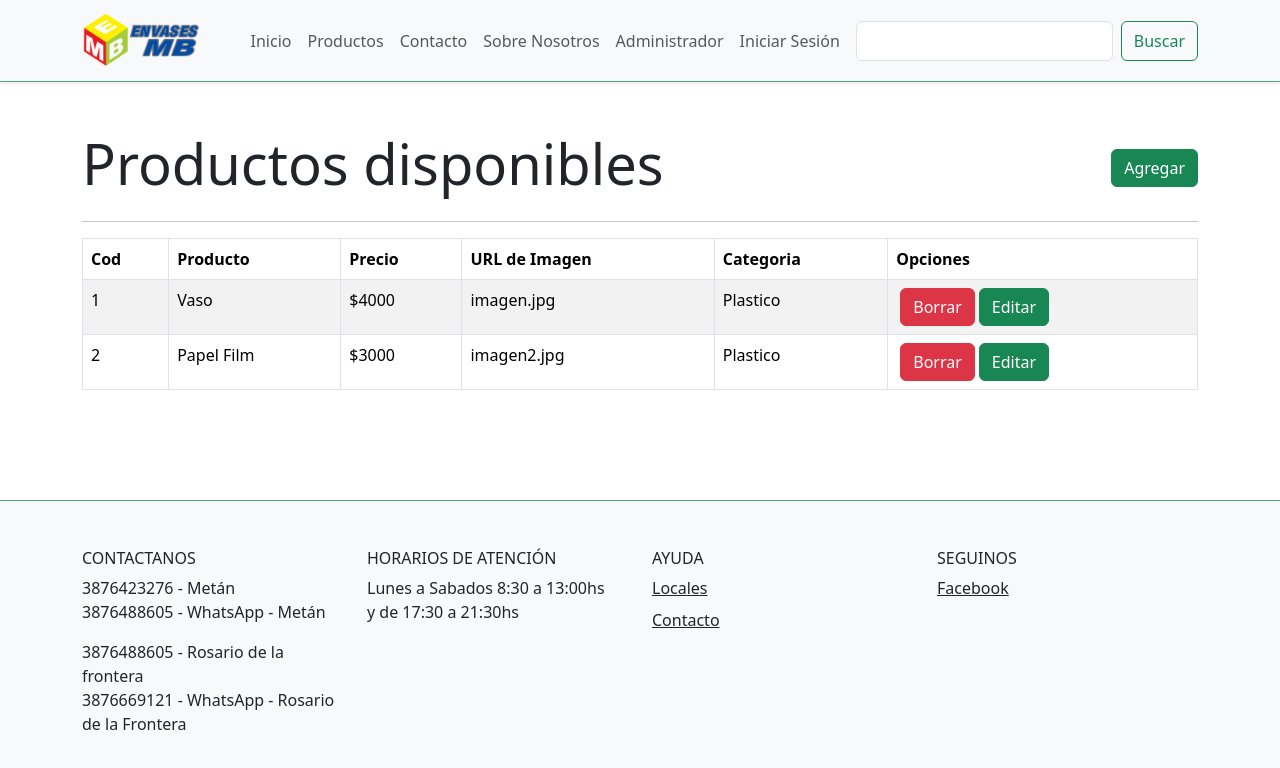
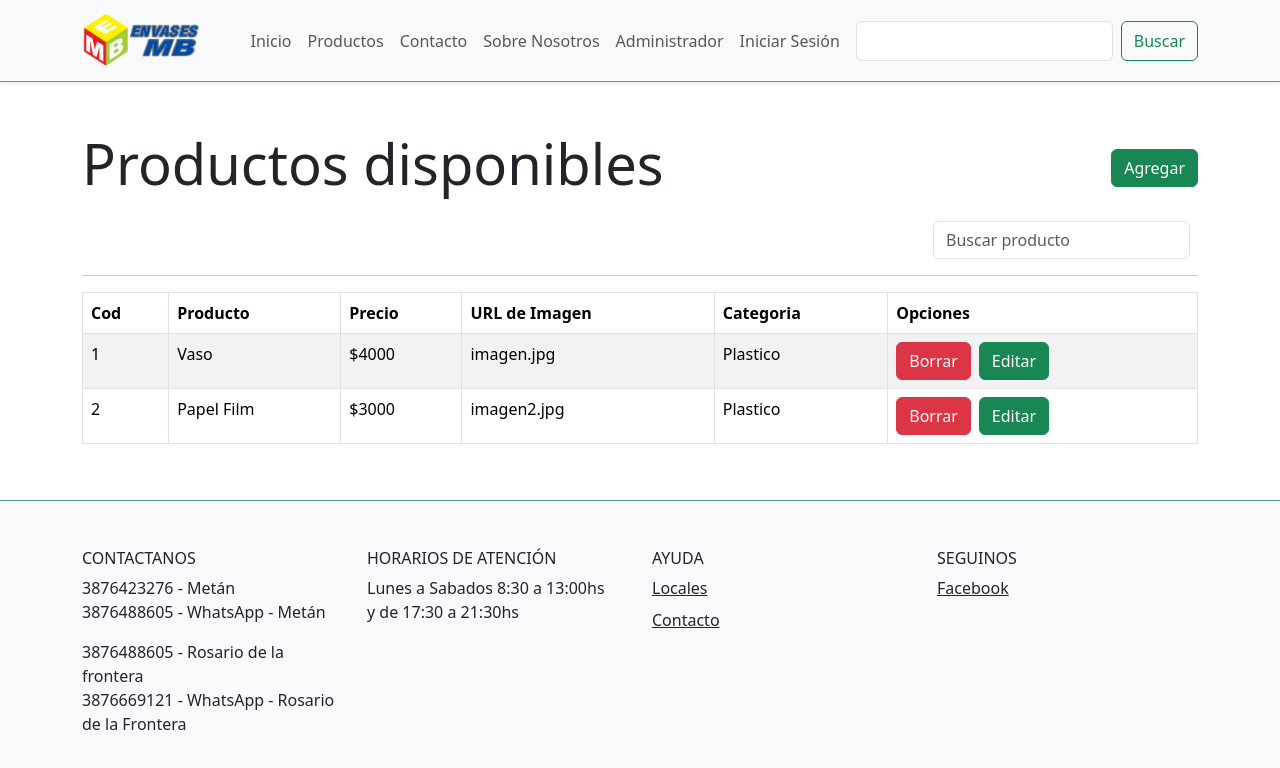
Before and after one commit to ezequielmonachesi/mbEnvasesReact, a React (Vite) app: page / in a window 1280 px wide. Shown: the top 768 px of the page. Built offline with nearby package versions, Linux system fonts and the light colour scheme.

Commit message:
se corrigen margenes en diferentes dispoitivos - responsive

```diff
--- a/src/components/views/Administrador.jsx
+++ b/src/components/views/Administrador.jsx
@@ -1,5 +1,5 @@
 import React from "react";
-import { Button, Container, Table } from "react-bootstrap";
+import { Button, Container, Form, Row, Table } from "react-bootstrap";
 
 const Administrador = () => {
   return (
@@ -8,6 +8,16 @@ const Administrador = () => {
         <div className="d-flex justify-content-between align-items-center mt-5">
           <h1 className="display-4 ">Productos disponibles</h1>
           <Button className="btn btn-success">Agregar</Button>
+        </div>
+        <div className="d-md-flex justify-content-end mt-3 mt-md-3">
+          <Form className="d-flex ms-2">
+            <Form.Control
+              type="search"
+              className="me-2"
+              aria-label="Search"
+              placeholder="Buscar producto"
+            />
+          </Form>
         </div>
         <hr />
         <Table responsive striped bordered hover>
@@ -29,8 +39,8 @@ const Administrador = () => {
               <td>imagen.jpg</td>
               <td>Plastico</td>
               <td>
-                <Button className="btn btn-danger mx-1">Borrar</Button>
-                <Button className="btn btn-success">Editar</Button>
+                <Button className="btn btn-danger me-md-2">Borrar</Button>
+                <Button className="btn btn-success mt-2 mt-md-0">Editar</Button>
               </td>
             </tr>
             <tr>
@@ -40,8 +50,8 @@ const Administrador = () => {
               <td>imagen2.jpg</td>
               <td>Plastico</td>
               <td>
-                <Button className="btn btn-danger mx-1">Borrar</Button>
-                <Button className="btn btn-success">Editar</Button>
+                <Button className="btn btn-danger me-md-2">Borrar</Button>
+                <Button className="btn btn-success mt-2 mt-md-0">Editar</Button>
               </td>
             </tr>
           </tbody>
```
